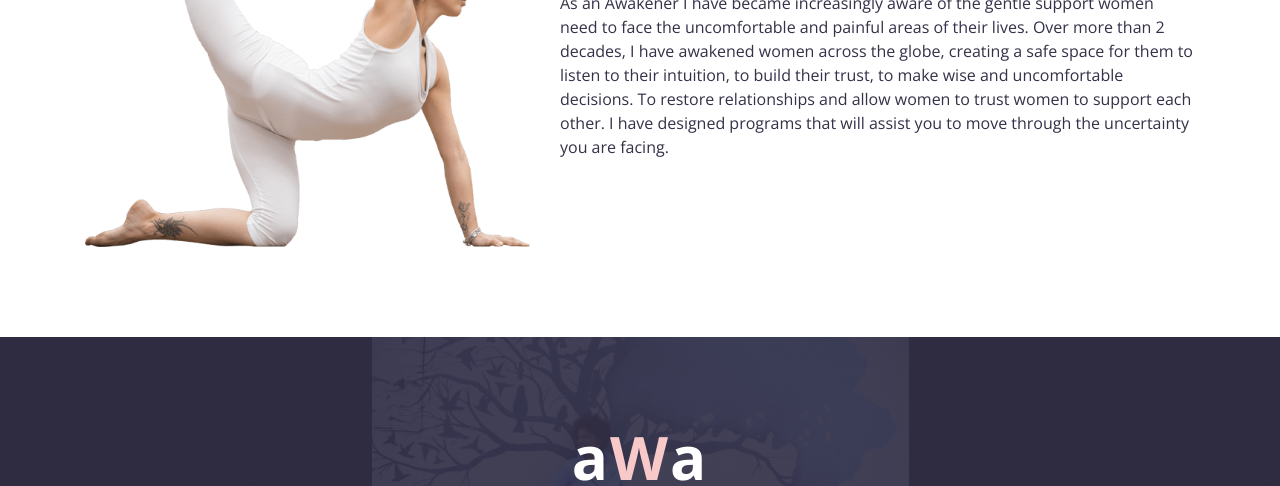
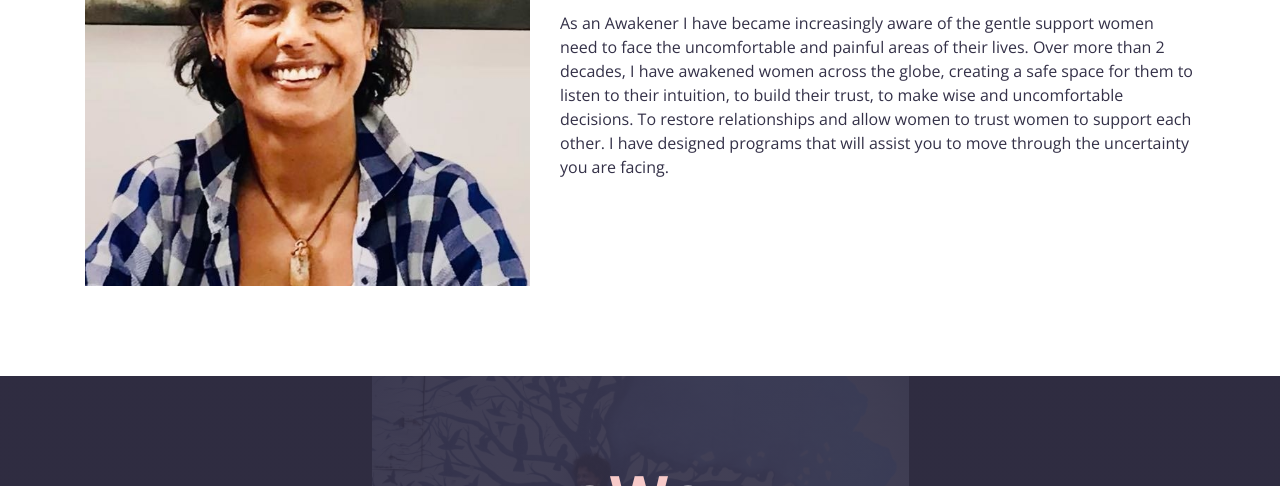
Before and after one commit to WeezyRSA/awakening, a plain HTML site: page welcome.html in a window 1280 px wide. Shown: the part 637-1123 px from the top of the page. Drawn offline with nearby package versions, Linux system fonts and the light colour scheme.

Commit message:
Change img

```diff
--- a/welcome.html
+++ b/welcome.html
@@ -98,7 +98,7 @@
             <div class="row align-items-center">
                 <div class="col-lg-5 col-md-6">
                     <div class="about-img">
-                        <img src="img/about.png" alt="Image">
+                        <img src="img/eloise3.jpg" alt="Image">
                     </div>
                 </div>
                 <div class="col-lg-7 col-md-6">
```
